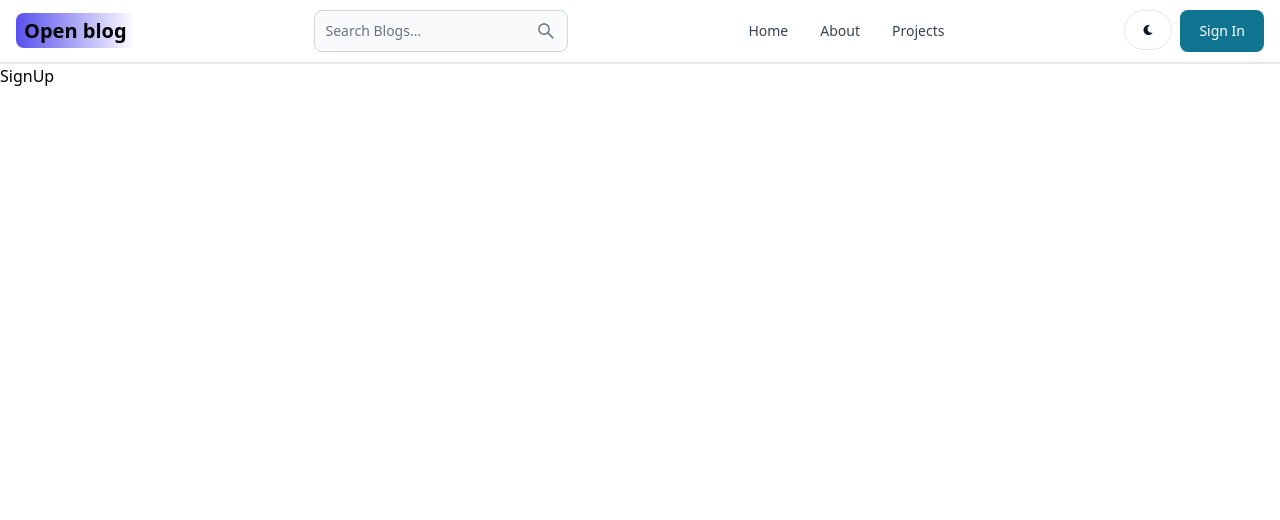
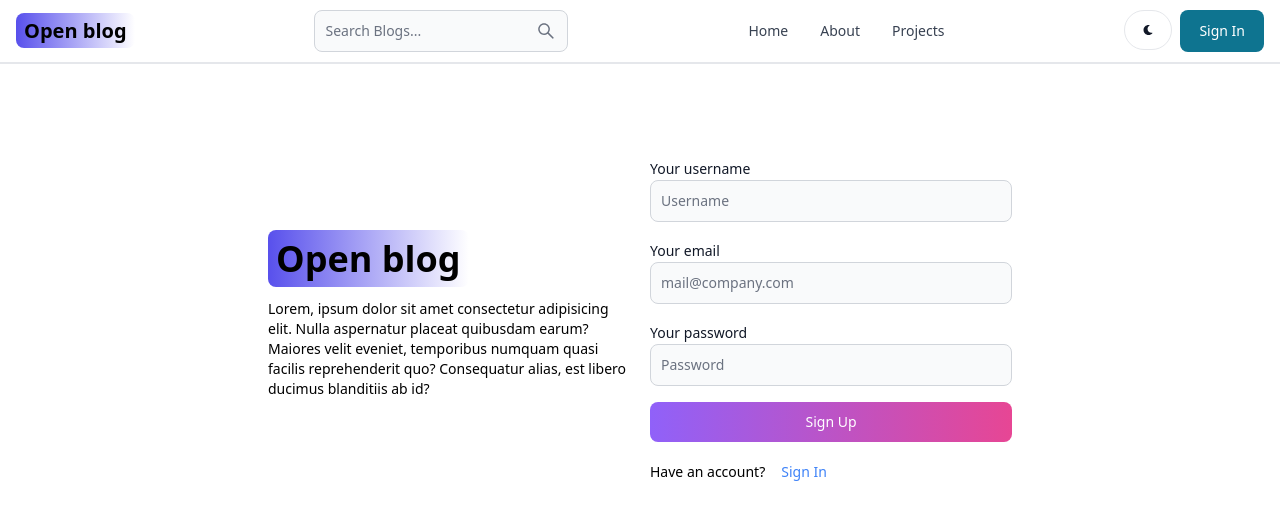
Before and after one commit to uttam-on-git/open-blog, a React (Vite) app in the folder client/: page /sign-up in a window 1280 px wide. Shown: the top 520 px of the page. Built offline with nearby package versions, Linux system fonts and the light colour scheme.

Commit message:
create a sign up page ui

```diff
--- a/client/src/pages/SignUp.jsx
+++ b/client/src/pages/SignUp.jsx
@@ -1,7 +1,65 @@
-import React from 'react'
+import React from "react";
+import { Link } from "react-router-dom";
+import { Button, Label, TextInput} from 'flowbite-react';
 
 export default function SignUp() {
   return (
-    <div>SignUp</div>
-  )
+    <div className="min-h-screen mt-20">
+      <div className="flex p-3 max-w-3xl mx-auto flex-col md:flex-row
+      md:items-center gap-5">
+        {/* left */}
+        <div className="flex-1">
+          <Link
+            to="/"
+            className="self-center whitespace-nowrap font-semibold
+         dark:text-white text-4xl"
+          >
+            <span
+              className="px-2 py-1 bg-gradient-to-r from-indigo-600
+         rounded-lg text-black"
+            >
+              Open blog
+            </span>
+          </Link>
+
+          <p className="text-sm mt-5">
+            Lorem, ipsum dolor sit amet consectetur adipisicing elit. Nulla
+            aspernatur placeat quibusdam earum? Maiores velit eveniet,
+            temporibus numquam quasi facilis reprehenderit quo? Consequatur
+            alias, est libero ducimus blanditiis ab id?
+          </p>
+        </div>
+        {/*right side*/}
+        <div className="flex-1">
+          <form className="flex flex-col gap-4">
+            <div>
+            <Label value="Your username"/>
+            <TextInput type='text' placeholder='Username' id='username'/>
+            </div>
+
+            <div>
+            <Label value="Your email"/>
+            <TextInput type='text' placeholder='mail@company.com' id='email'/>
+            </div>
+
+            <div>
+            <Label value="Your password"/>
+            <TextInput type='text' placeholder='Password' id='password'/>
+            </div>
+            <Button gradientDuoTone='purpleToPink'>
+              Sign Up
+            </Button>
+
+          </form>
+
+          <div className="flex gap-4 text-sm mt-5">
+            <span>Have an account?</span>
+              <Link to='/sign-in' className="text-blue-500">
+                Sign In
+              </Link>
+          </div>
+        </div>
+      </div>
+    </div>
+  );
 }
```
